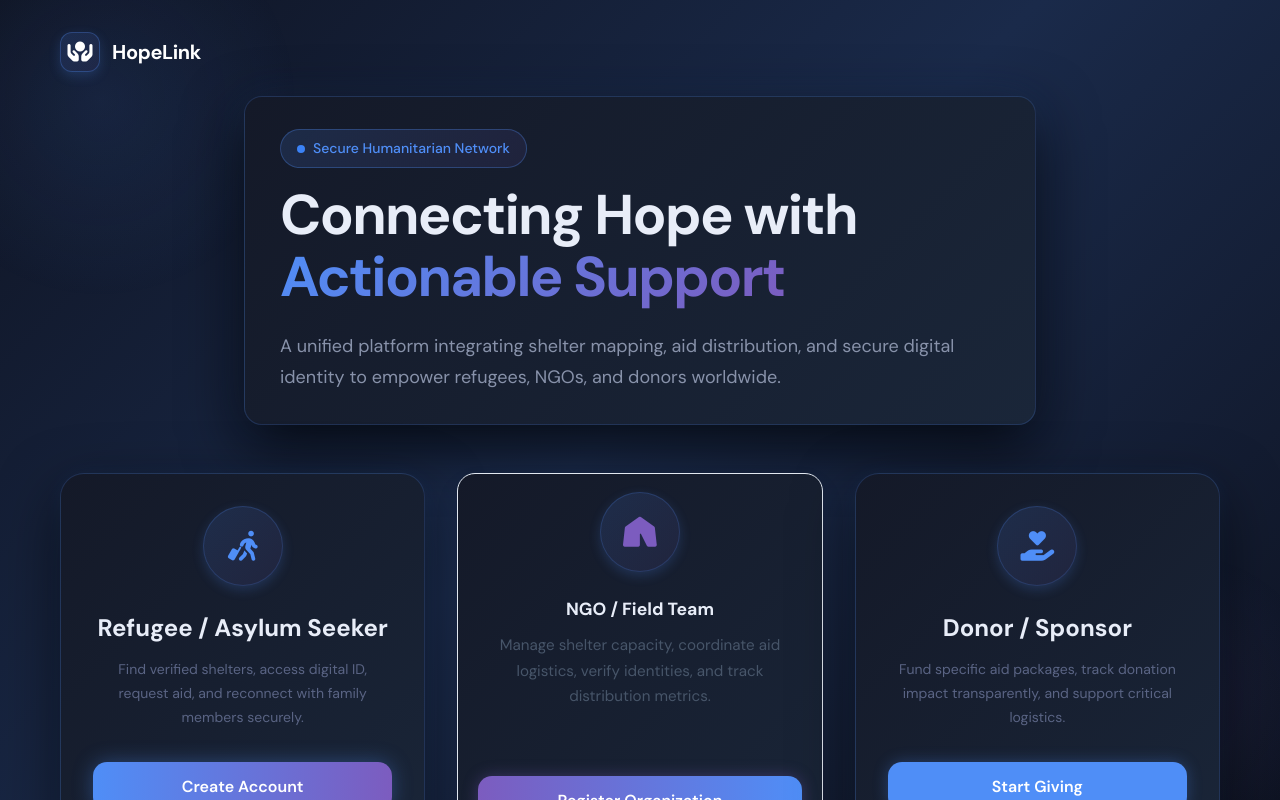
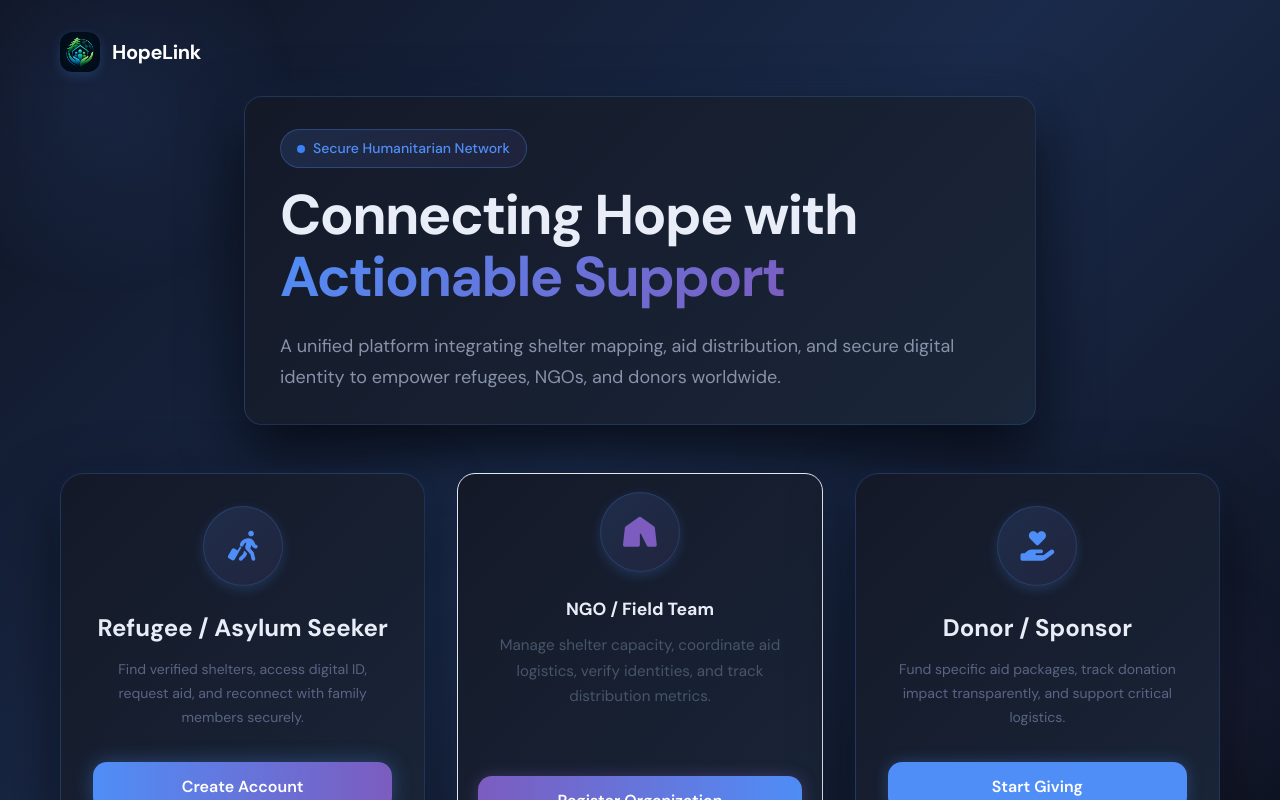
Before and after one commit to houssamalbenni/techtalks-HopeLink, a React (Vite) app in the folder client/: page / in a window 1280 px wide. Shown: the top 800 px of the page. Built offline with nearby package versions, Linux system fonts and the light colour scheme; no server answers.

Commit message:
style: update logo implementation in TopBar and NavBar components for consistency

```diff
--- a/client/src/components/landing/TopBar.jsx
+++ b/client/src/components/landing/TopBar.jsx
@@ -3,7 +3,7 @@
     <header id="language_emergency_utility" className="top-bar container">
       <div className="logo-group">
         <div className="logo-box">
-          <i className="fa-solid fa-hands-holding-circle" aria-hidden="true" />
+          <img src="../../assets/logo.jpeg" alt="logo" style={{width:"40px" , height:"40px",borderRadius:"12px"}}/>
         </div>
         <span className="logo-text">HopeLink</span>
       </div>
--- a/client/src/components/navBar/NavBar.jsx
+++ b/client/src/components/navBar/NavBar.jsx
@@ -34,7 +34,7 @@
 
           <div className="navbar-logo-group">
             <img
-              src="/assets/logo.jpeg"
+              src="../../../assets/logo.jpeg"
               alt="HopeLink Logo"
               className="navbar-logo"
               referrerPolicy="no-referrer"
```
